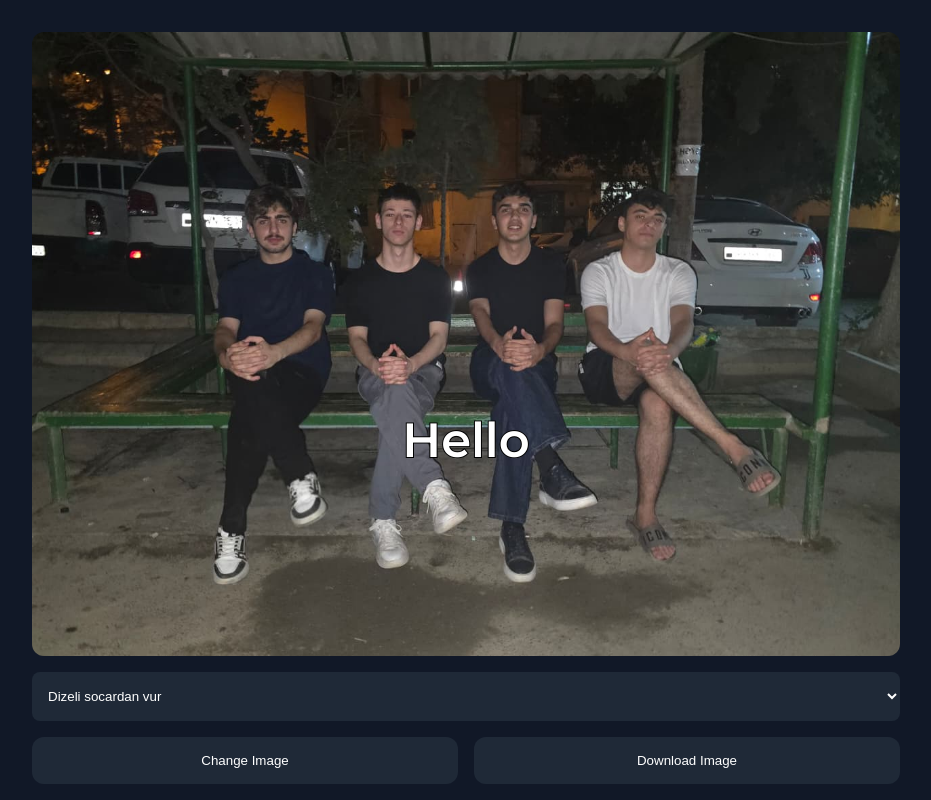
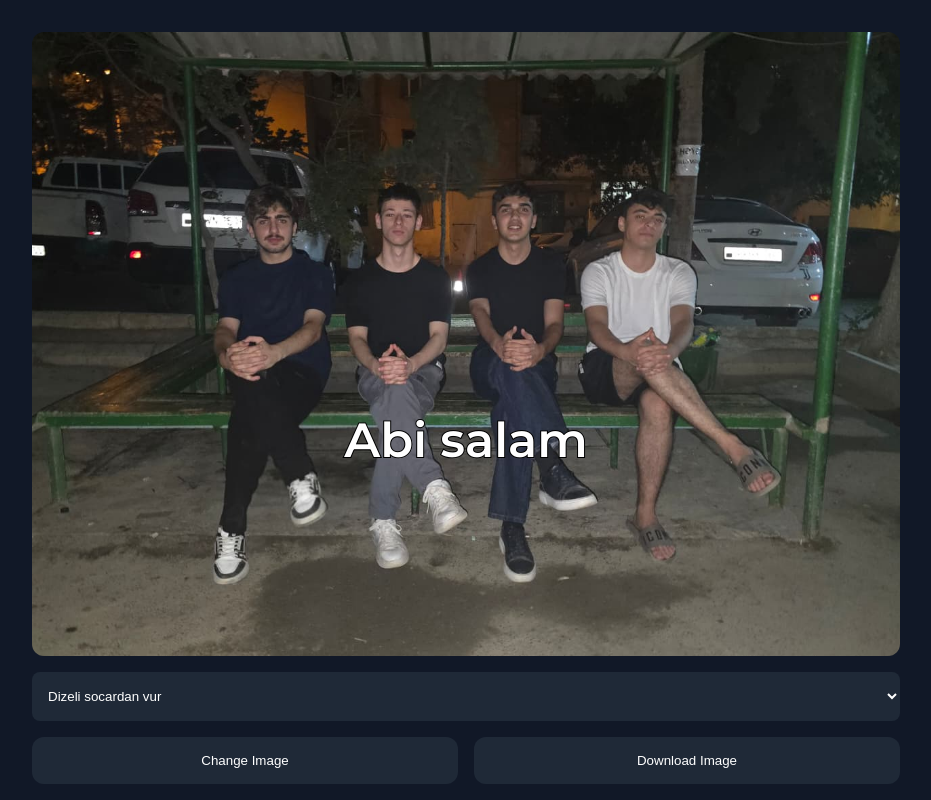
Before and after one commit to alfloyem/kasib, a plain HTML site: page index.html in a window 1280 px wide. Shown: the whole page, without its empty margins (174-1105 px from the left). Drawn offline with Linux system fonts and the light colour scheme.

Commit message:
abi salam

```diff
--- a/index.html
+++ b/index.html
@@ -90,7 +90,7 @@
 
   <div id="imageContainer">
     <img id="mainImage" src="image.jpeg" alt="Image">
-    <div id="overlayText">Hello</div>
+    <div id="overlayText">Abi salam</div>
   </div>
 
   <select id="wordSelect">
```
